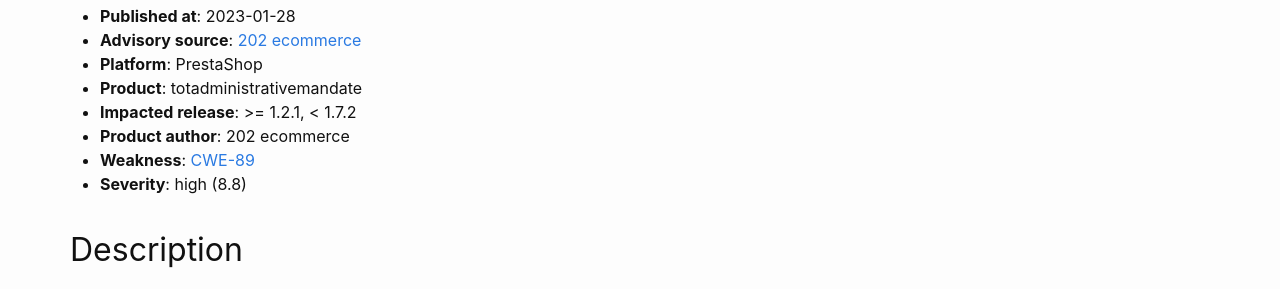
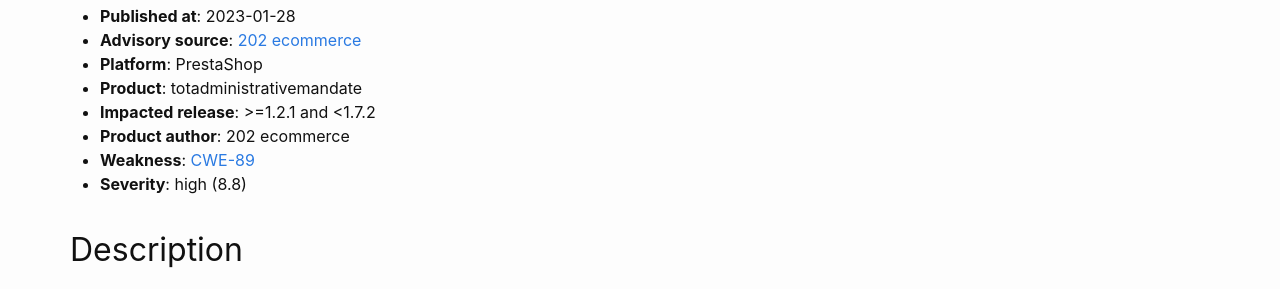
Before and after one commit to friends-of-presta/security-advisories, a Jekyll site: the page built from _posts/2023-01-31-totadministrativemandate.md, in a window 1280 px wide and 900 px high, scrolled down 650 px. Shown: the part 158-447 px from the top of the window. Built offline with Jekyll 4.4.1, drawn with Linux system fonts in a browser that asks for light colours.

Commit message:
Update 2023-01-31-totadministrativemandate.md (#219)
Fix impacted version text format for better pasing by Wilson Alba module.

```diff
--- a/_posts/2023-01-31-totadministrativemandate.md
+++ b/_posts/2023-01-31-totadministrativemandate.md
@@ -19,7 +19,7 @@ In the module "Administrative Mandate" (totadministrativemandate), an authentica
 * **Advisory source**: [202 ecommerce](https://github.com/202ecommerce/security-advisories/security/advisories/GHSA-hg7m-23j3-rf56)
 * **Platform**: PrestaShop
 * **Product**: totadministrativemandate
-* **Impacted release**: >= 1.2.1, < 1.7.2
+* **Impacted release**: >=1.2.1 and <1.7.2
 * **Product author**: 202 ecommerce
 * **Weakness**: [CWE-89](https://cwe.mitre.org/data/definitions/89.html)
 * **Severity**: high (8.8)
```
